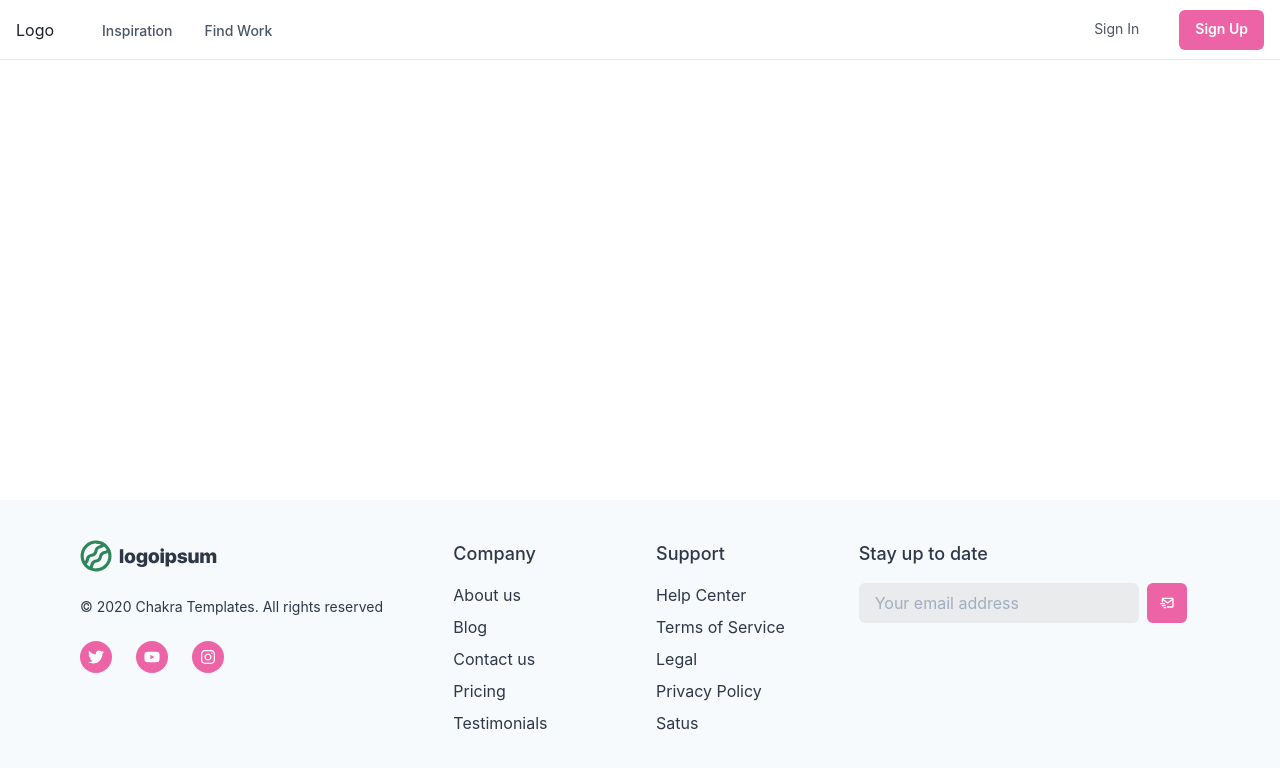
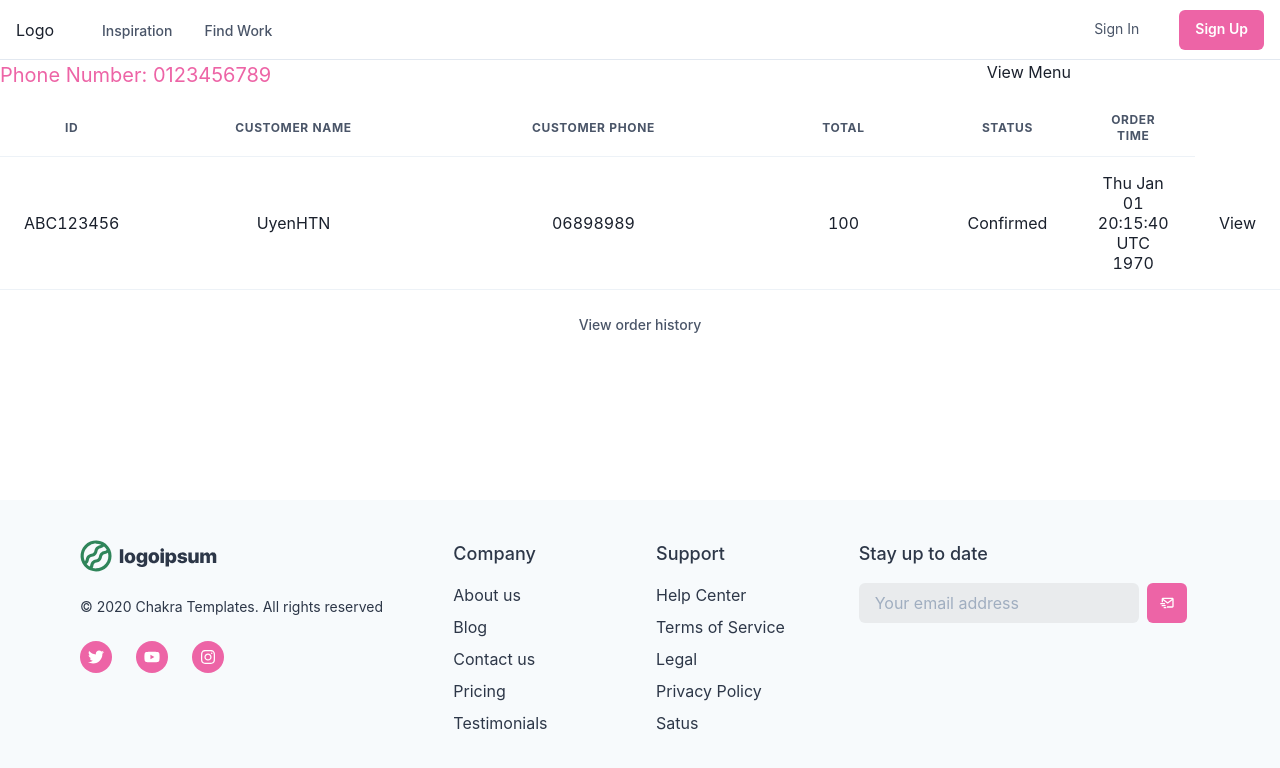
Before and after one commit to namtruong244/mock-project, a React (Create React App) app: page /list-order in a window 1280 px wide. Shown: the top 768 px of the page. Built offline with nearby package versions, Linux system fonts and the light colour scheme.

Commit message:
-LyNT9 add UX

```diff
--- /dev/null
+++ b/src/app/features/products/index.js
@@ -0,0 +1,3 @@
+export { ProductList } from './pages/ProductList'
+export { ViewOrder } from './pages/ViewOrder'
+export { OrderDetail } from './pages/OrderDetail'
--- /dev/null
+++ b/src/app/features/products/pages/OrderDetail.js
@@ -0,0 +1,37 @@
+import React from 'react'
+
+import {
+  Table,
+  TableCaption,
+  Thead,
+  Tbody,
+  Tfoot,
+  Tr,
+  Td,
+  Th,
+} from '@chakra-ui/table'
+import { Image, Grid, GridItem, Link } from '@chakra-ui/react'
+
+export function OrderDetail() {
+  return (
+    <React.Fragment>
+      <Grid templateColumns="repeat(5, 1fr)" gap={4}>
+        <GridItem
+          colSpan={2}
+          h="10"
+          textAlign="left"
+          fontSize="20px"
+          color={'pink.400'}
+        >
+          <span fontWeight="bold"> Order Number </span> <span> 12345</span>
+          <br></br>
+          <span fontWeight="bold"> Customer Name </span> <span> UyenHTN</span>
+          <br></br>
+          <span fontWeight="bold"> Customer phone </span>{' '}
+          <span> 01234567xx</span>
+        </GridItem>
+        <GridItem colStart={4} colEnd={6} h="10" textAlign="center"></GridItem>
+      </Grid>
+    </React.Fragment>
+  )
+}
--- a/src/app/features/products/pages/ProductList.js
+++ b/src/app/features/products/pages/ProductList.js
@@ -0,0 +1,151 @@
+import React from 'react'
+import {
+  Table,
+  TableCaption,
+  Thead,
+  Tbody,
+  Tfoot,
+  Tr,
+  Td,
+  Th,
+} from '@chakra-ui/table'
+import { Image, Grid, GridItem, Link } from '@chakra-ui/react'
+import { DeleteIcon, EditIcon } from '@chakra-ui/icons'
+// import { Link as ReachLink } from '@reach/router'
+
+export function ProductList() {
+  return (
+    <React.Fragment>
+      <Grid templateColumns="repeat(5, 1fr)" gap={4}>
+        <GridItem
+          colSpan={2}
+          h="10"
+          textAlign="left"
+          fontSize="20px"
+          color={'pink.400'}
+        >
+          Phone Number: 0123456789{' '}
+        </GridItem>
+        <GridItem colStart={4} colEnd={6} h="10" textAlign="center">
+          {' '}
+          <Link
+            //   as={ReachLink}
+            to="/list-order"
+          >
+            View Orders
+          </Link>
+        </GridItem>
+      </Grid>
+      <Table variant="simple">
+        <TableCaption>Imperial to metric conversion factors</TableCaption>
+        <Thead>
+          <Tr>
+            <Th w={200} textAlign={'center'}>
+              Picture
+            </Th>
+            <Th w={500} textAlign={'center'}>
+              Name
+            </Th>
+            <Th w={300} textAlign={'right'}>
+              Price
+            </Th>
+            <Th w={400} textAlign={'center'}>
+              Action
+            </Th>
+          </Tr>
+        </Thead>
+        <Tbody>
+          <Tr>
+            <Td
+              w={200}
+              align={'center'}
+              marginLeft={'12px'}
+              //   w={{ base: '80%', sm: '60%', md: '50%' }}
+              //   mb={{ base: 12, md: 0 }}
+            >
+              <Image
+                src="gibbresh.png"
+                fallbackSrc="https://via.placeholder.com/150"
+                size="20%"
+                rounded="1rem"
+                shadow="0.2%"
+              />
+            </Td>
+            <Td w={500} textAlign={'center'}>
+              Pic 1
+            </Td>
+            <Td w={300} textAlign={'right'} isNumeric>
+              500
+            </Td>
+            <Td w={400} textAlign={'center'}>
+              <EditIcon w={6} h={6} /> <DeleteIcon w={6} h={6} />
+            </Td>
+          </Tr>
+          <Tr>
+            <Td w={200} textAlign={'center'}>
+              <Image
+                src="gibbresh.png"
+                fallbackSrc="https://via.placeholder.com/150"
+                size="20%"
+                rounded="1rem"
+                shadow="0.2%"
+              />
+            </Td>
+            <Td w={500} textAlign={'center'}>
+              {' '}
+              Pic 2
+            </Td>
+            <Td w={300} textAlign={'right'} isNumeric>
+              500
+            </Td>
+            <Td w={400} textAlign={'center'}>
+              <EditIcon w={6} h={6} /> <DeleteIcon w={6} h={6} />
+            </Td>
+          </Tr>
+          <Tr>
+            <Td w={200} textAlign={'center'}>
+              <Image
+                src="gibbresh.png"
+                fallbackSrc="https://via.placeholder.com/150"
+                size="20%"
+                rounded="1rem"
+                shadow="0.2%"
+              />
+            </Td>
+            <Td w={500} textAlign={'center'}>
+              Pic 3
+            </Td>
+            <Td w={300} textAlign={'right'} isNumeric>
+              500
+            </Td>
+            <Td w={400} textAlign={'center'}>
+              <EditIcon w={6} h={6} /> <DeleteIcon w={6} h={6} />
+            </Td>
+          </Tr>
+        </Tbody>
+        <Tfoot>
+          <Tr>
+            <Td w={200} textAlign={'center'}>
+              <Image
+                src="gibbresh.png"
+                fallbackSrc="https://via.placeholder.com/150"
+                size="20%"
+                rounded="1rem"
+                shadow="0.2%"
+              />
+            </Td>
+            <Td w={500} textAlign={'center'}>
+              Pic 4
+            </Td>
+            <Td w={300} textAlign={'right'} isNumeric>
+              500
+            </Td>
+            <Td w={400} textAlign={'center'}>
+              <EditIcon w={6} h={6} /> <DeleteIcon w={6} h={6} />
+            </Td>
+          </Tr>
+        </Tfoot>
+      </Table>
+    </React.Fragment>
+  )
+}
--- /dev/null
+++ b/src/app/features/products/pages/ViewOrder.js
@@ -0,0 +1,70 @@
+import React from 'react'
+import { Table, TableCaption, Thead, Tbody, Tr, Td, Th } from '@chakra-ui/table'
+import { Grid, GridItem, Link } from '@chakra-ui/react'
+
+export function ViewOrder() {
+  return (
+    <React.Fragment>
+      <Grid templateColumns="repeat(5, 1fr)" gap={4}>
+        <GridItem
+          colSpan={2}
+          h="10"
+          textAlign="left"
+          fontSize="20px"
+          color={'pink.400'}
+        >
+          Phone Number: 0123456789{' '}
+        </GridItem>
+        <GridItem colStart={4} colEnd={6} h="10" textAlign="center">
+          {' '}
+          <Link to="/">View Menu</Link>
+        </GridItem>
+      </Grid>
+
+      <Table variant="simple">
+        <TableCaption>View order history</TableCaption>
+        <Thead>
+          <Tr>
+            <Th w={100} textAlign={'center'}>
+              ID
+            </Th>
+            <Th w={300} textAlign={'center'}>
+              Customer Name
+            </Th>
+            <Th w={300} textAlign={'center'}>
+              Customer Phone
+            </Th>
+            <Th w={200} textAlign={'center'}>
+              Total
+            </Th>
+            <Th w={100} textAlign={'center'}>
+              Status
+            </Th>
+            <Th textAlign={'center'}>Order Time</Th>
+          </Tr>
+        </Thead>
+        <Tbody>
+          <Td w={100} textAlign={'center'}>
+            ABC123456
+          </Td>
+          <Td w={300} textAlign={'center'}>
+            UyenHTN
+          </Td>
+          <Td w={300} textAlign={'center'}>
+            06898989
+          </Td>
+          <Td w={200} textAlign={'center'}>
+            100
+          </Td>
+          <Td w={100} textAlign={'center'}>
+            Confirmed
+          </Td>
+          <Td textAlign={'center'}>Thu Jan 01 20:15:40 UTC 1970</Td>
+          <Td textAlign={'center'}>
+            <a>View</a>
+          </Td>
+        </Tbody>
+      </Table>
+    </React.Fragment>
+  )
+}
--- a/src/app/routing/PublicRoutes.js
+++ b/src/app/routing/PublicRoutes.js
@@ -2,15 +2,21 @@ import { Route, Switch } from 'react-router-dom'
 import { LoginPage, RegisterPage } from '../features/auth'
 import { MainLayout } from '../../_kyn/components'
 import { ProfilePage } from '../features/user'
+import { ProductList } from '../features/products/'
+import { ViewOrder } from '../features/products/'
+import { OrderDetail } from '../features/products/'
 
 export function PublicRoutes() {
   return (
     <Switch>
-      <Route path='/login' component={LoginPage} />
-      <Route path='/register' component={RegisterPage} />
+      <Route path="/login" component={LoginPage} />
+      <Route path="/register" component={RegisterPage} />
       <MainLayout>
-        <Route path='/profile/:userId' component={ProfilePage} />
-        <Route path='/' exact>
+        <Route path="/profile/:userId" component={ProfilePage} />
+        <Route path="/list-product" component={ProductList} />
+        <Route path="/list-order" component={ViewOrder} />
+        <Route path="/detail-order" component={OrderDetail} />
+        <Route path="/" exact>
           <p>Products</p>
         </Route>
       </MainLayout>
```
Also changed, not shown: src/app/routing/PrivateRoutes.js (+4 -5 lines), 1 other file (tests, documents, lock files or other folders).
